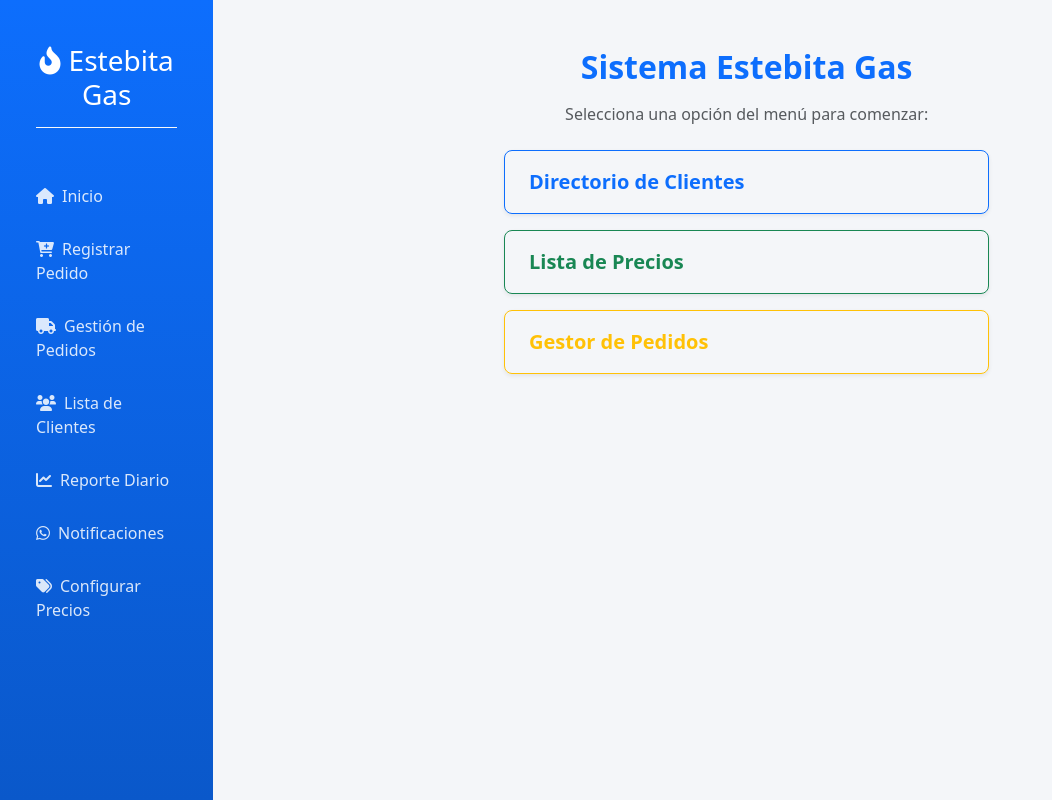
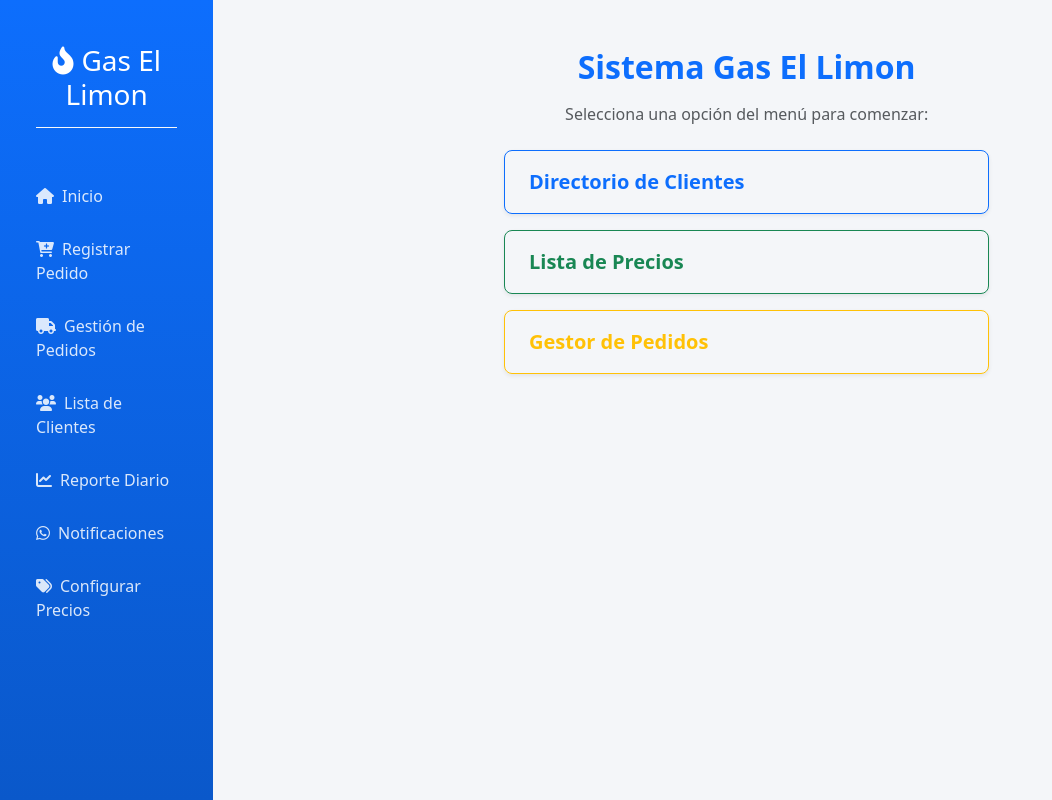
Before and after one commit to sleepy1958miaapps-tech/estebita-gas, a Python web app: template templates/index.html in a window 1280 px wide. Shown: the whole page, without its empty margins (0-1052 px from the left). Run offline with Jinja, Linux system fonts and the light colour scheme; the template is opened without the code that fills it, so the values that code supplies are empty.

Commit message:
Cambio de nombre a Gas El Limon

```diff
--- a/templates/base.html
+++ b/templates/base.html
@@ -3,7 +3,7 @@
 <head>
     <meta charset="UTF-8">
     <meta name="viewport" content="width=device-width, initial-scale=1.0">
-    <title>{% block title %}Estebita Gas{% endblock %}</title>
+    <title>{% block title %}Gas El Limon{% endblock %}</title>
     <!-- Font Awesome Icons -->
     <link rel="stylesheet" href="https://cdnjs.cloudflare.com/ajax/libs/font-awesome/6.0.0/css/all.min.css">
     <!-- Bootstrap 5 CSS -->
@@ -41,7 +41,7 @@
             <div class="col-md-3 col-lg-2 p-3 sidebar">
                 <a href="/" class="text-white text-decoration-none">
                     <h3 class="text-center py-3 border-bottom border-light">
-                        <i class="fa-solid fa-fire-flame-curved me-2"></i>Estebita Gas
+                        <i class="fa-solid fa-fire-flame-curved me-2"></i>Gas El Limon
                     </h3>
                 </a>
                 <nav class="mt-4">
@@ -74,7 +74,7 @@
                 {% block content %}
                 <!-- Menú de Inicio cuando estás en / -->
                 <div class="text-center my-5">
-                    <h2 class="text-primary fw-bold mb-4">Sistema Estebita Gas</h2>
+                    <h2 class="text-primary fw-bold mb-4">Sistema Gas El Limon</h2>
                     <p class="text-muted">Selecciona una opción del menú para comenzar:</p>
 
                     <div class="row justify-content-center g-3 mt-3">
--- a/templates/index.html
+++ b/templates/index.html
@@ -4,7 +4,7 @@
 <div class="container py-4 text-center">
     <div class="row justify-content-center">
         <div class="col-12 col-md-8 col-lg-6">
-            <h2 class="text-primary mb-3 fw-bold">Sistema Estebita Gas</h2>
+            <h2 class="text-primary mb-3 fw-bold">Sistema Gas El Limon</h2>
             <p class="text-muted mb-4">Selecciona una opción del menú para comenzar:</p>
 
             <div class="d-grid gap-3">
--- a/templates/login.html
+++ b/templates/login.html
@@ -3,7 +3,7 @@
 <head>
     <meta charset="UTF-8">
     <meta name="viewport" content="width=device-width, initial-scale=1.0">
-    <title>Iniciar Sesión - Estebita Gas</title>
+    <title>Iniciar Sesión - Gas El Limon</title>
     <link href="https://cdn.jsdelivr.net/npm/bootstrap@5.3.0/dist/css/bootstrap.min.css" rel="stylesheet">
     <link rel="stylesheet" href="https://cdn.jsdelivr.net/npm/bootstrap-icons@1.10.0/font/bootstrap-icons.css">
     <style>
@@ -28,7 +28,7 @@
 
 <div class="login-card">
     <div class="text-center mb-4">
-        <h2 class="fw-bold text-primary"><i class="bi bi-fuel-pump-fill"></i> Estebita Gas</h2>
+        <h2 class="fw-bold text-primary"><i class="bi bi-fuel-pump-fill"></i> Gas El Limon</h2>
         <p class="text-muted small">Ingresa tus credenciales para acceder</p>
     </div>
 
--- a/templates/whatsapp.html
+++ b/templates/whatsapp.html
@@ -22,7 +22,7 @@
                     </thead>
                     <tbody>
                         {% for p in pedidos %}
-                        {% set mensaje = "Hola " ~ p.apellido ~ ", ¡saludos de Estebita Gas! 👋 Te escribimos para dar seguimiento a tu pedido de gas. ¿Todo resultó bien con tu servicio?" %}
+                        {% set mensaje = "Hola " ~ p.apellido ~ ", ¡saludos de Gas El Limon! 👋 Te escribimos para dar seguimiento a tu pedido de gas. ¿Todo resultó bien con tu servicio?" %}
                         <tr>
                             <td><strong>#{{ p.id_pedido }}</strong></td>
                             <td>{{ p.nombre_completo }}</td>
```
